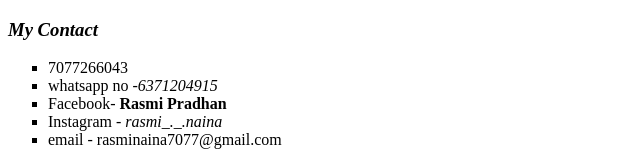
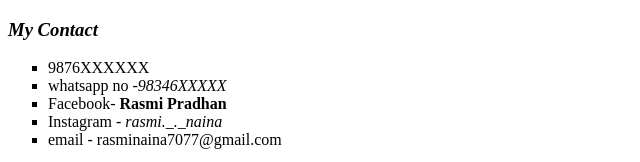
Before and after one commit to rasmi31/About, a plain HTML site: page contactme.html in a window 1280 px wide. Shown: the top 162 px of the page, 0-640 px from the left. Drawn offline with Linux system fonts and the light colour scheme.

Commit message:
Update and rename new.html to contactme.html

```diff
--- a/new.html
+++ b/contactme.html
@@ -7,10 +7,10 @@
     <body>
         <h3><em>My Contact</em></h3>
         <ul style="list-style-type: square;">
-            <li>7077266043</li>
-            <li>whatsapp no -<em>6371204915</em></li>
+            <li>9876XXXXXX</li>
+            <li>whatsapp no -<em>98346XXXXX</em></li>
             <li>Facebook- <strong>Rasmi Pradhan</strong></li>
-            <li>Instagram - <i>rasmi_._.naina</i></li>
+            <li>Instagram - <i>rasmi._._naina</i></li>
             <li>email - rasminaina7077@gmail.com</li>
         </ul>
         <form class="" action="mailto:keppingitwellproffesional@gmaail.com" method="post" enctype="text/plain">
@@ -19,7 +19,7 @@
             <label>Your Email :</label>
             <input type="email" name="Your Email" value=""><br>
             <label>Your Message :</label><br>
-            <textarea name="name" rows="10" cols="30"></textarea><br>
+            <textarea name="Your Message" rows="10" cols="30"></textarea><br>
             <input type="Submit" value="">
         </form>
     </body>
```
